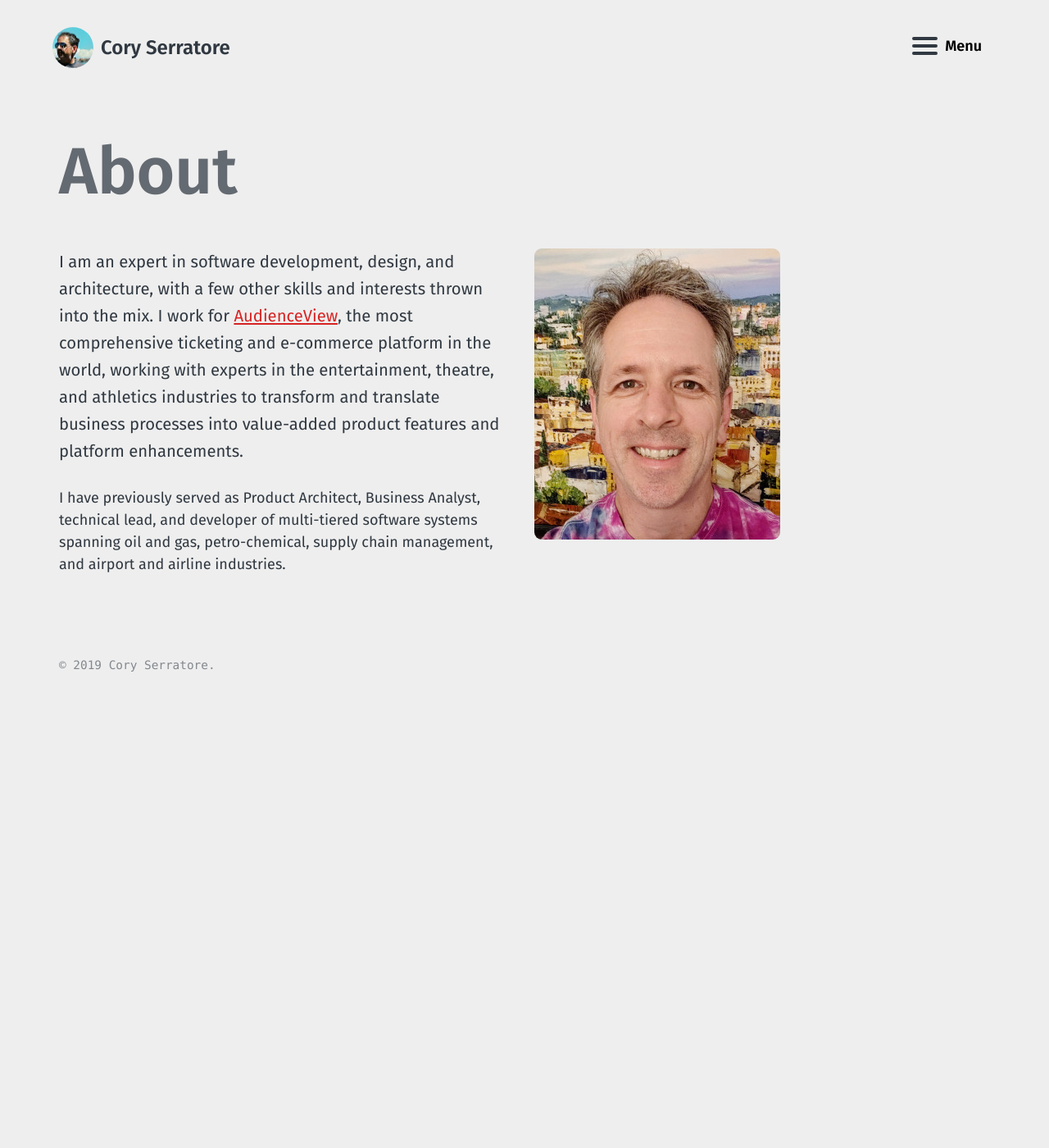
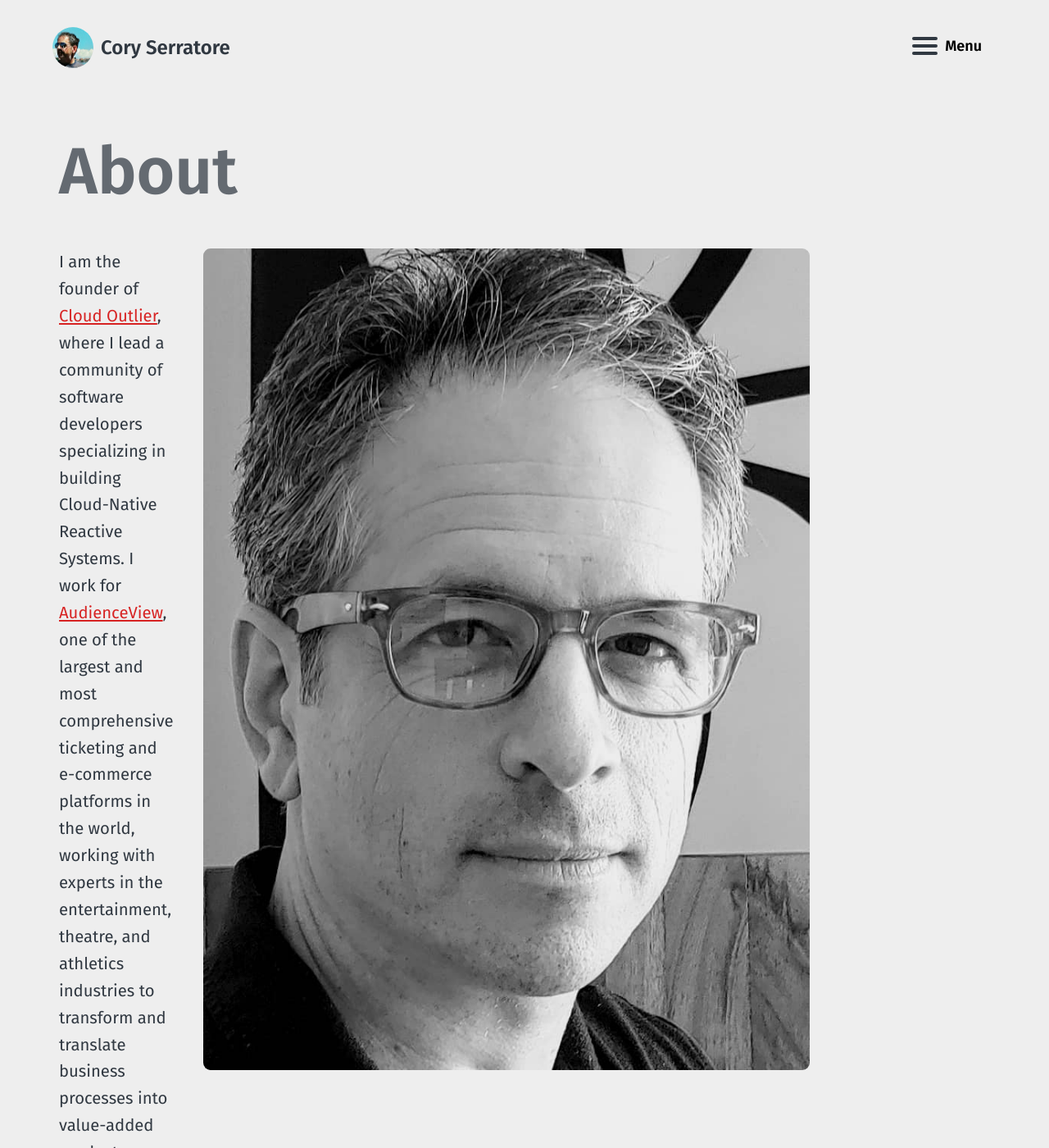
Before and after one commit to CSerratore/cserratore.github.io, a Jekyll site: the page built from about.md, in a window 1280 px wide and 1400 px high. Shown: the whole window at 82% size. Built offline with Jekyll 4.4.1, drawn with Linux system fonts in a browser that asks for light colours; some of the changed text lies outside the part shown.

Commit message:
updated About page

```diff
--- a/about.md
+++ b/about.md
@@ -3,6 +3,7 @@ title: "About"
 layout: about
 ---
 
-I am an expert in software development, design, and architecture, with a few other skills and interests thrown into the mix. I work for [AudienceView](https://audienceview.com/), the most comprehensive ticketing and e-commerce platform in the world, working with experts in the entertainment, theatre, and athletics industries to transform and translate business processes into value-added product features and platform enhancements.
+I am the founder of [Cloud Outlier](https://cloudoutlier.com), where I lead a community of software developers specializing in building Cloud-Native Reactive Systems.
+I work for [AudienceView](https://audienceview.com/), one of the largest and most comprehensive ticketing and e-commerce platforms in the world, working with experts in the entertainment, theatre, and athletics industries to transform and translate business processes into value-added product features and platform enhancements.
 
 I have previously served as Product Architect, Business Analyst, technical lead, and developer of multi-tiered software systems spanning oil and gas, petro-chemical, supply chain management, and airport and airline industries.
```
Also changed, not shown: assets/images/cserratore.jpg.
